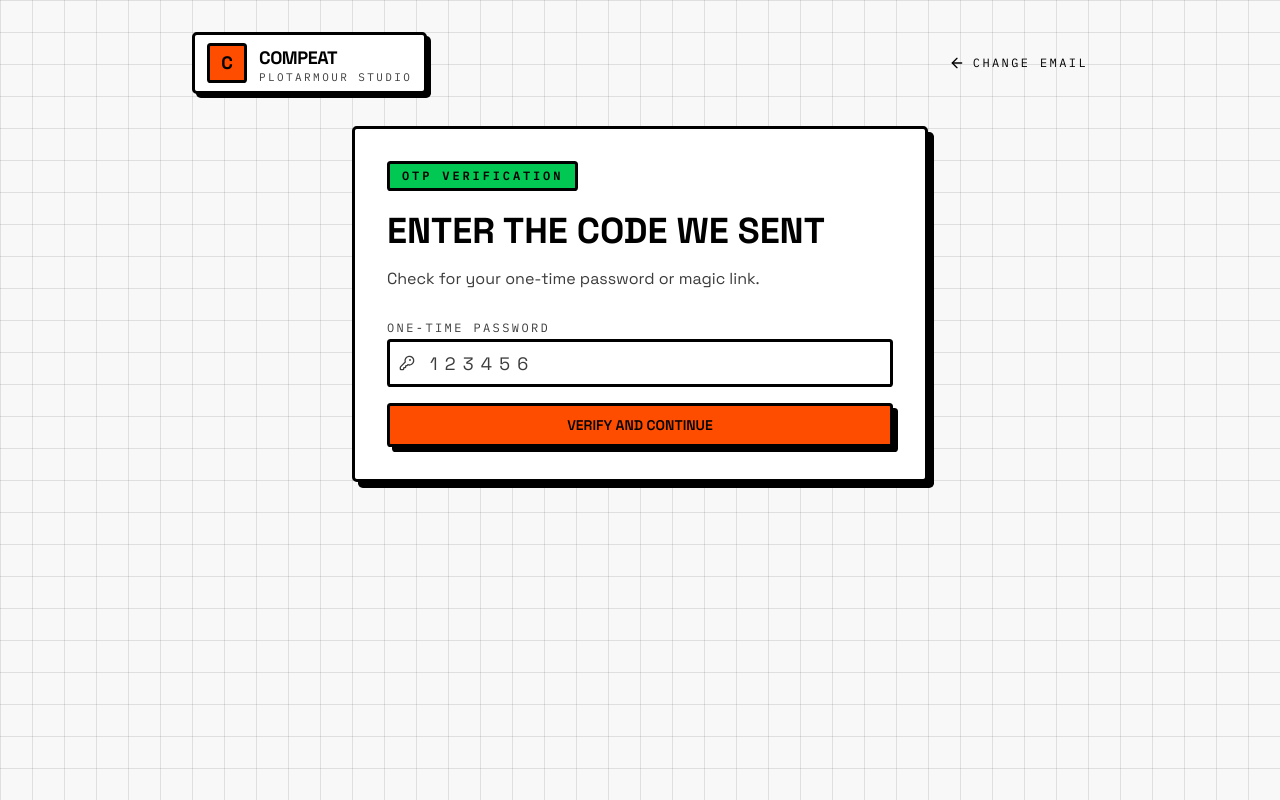
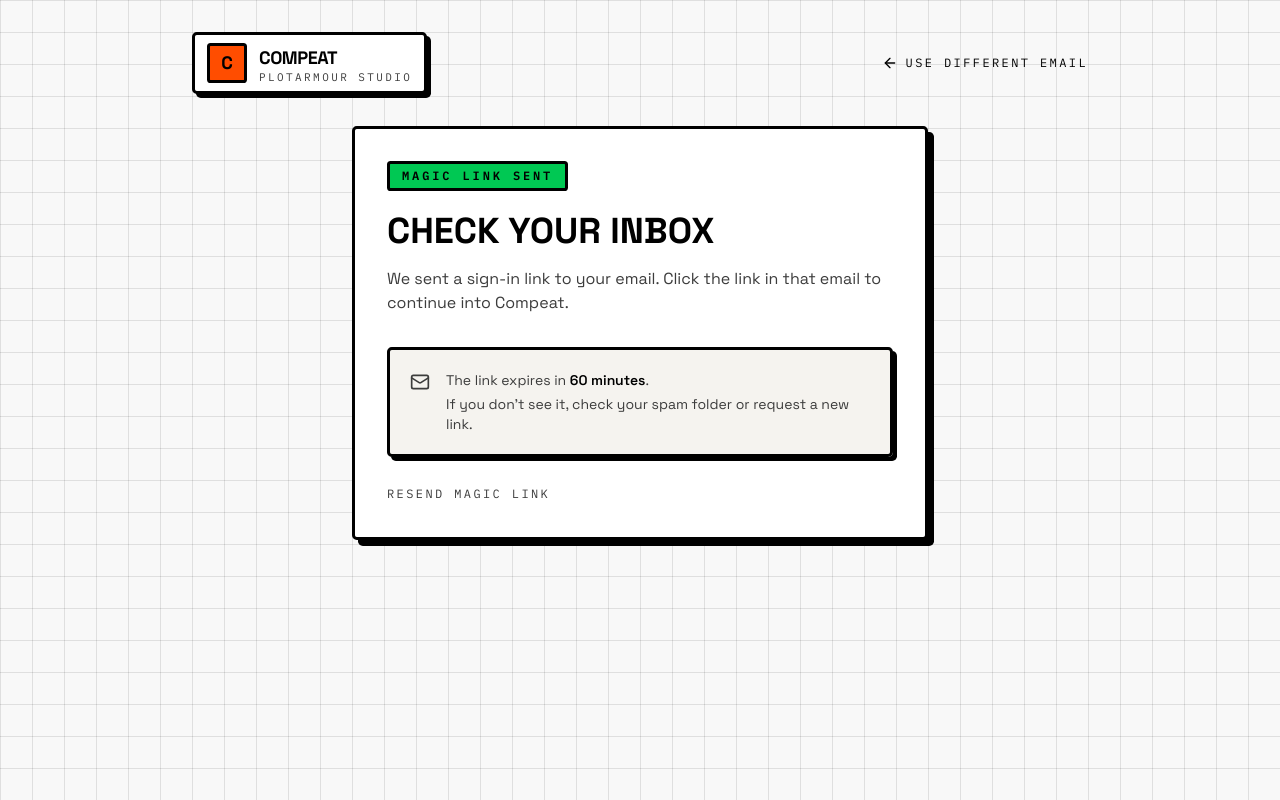
Before and after one commit to DivyomSharma/compeat, a Next.js app: page /auth/verify in a window 1280 px wide. Built offline with nearby package versions, Linux system fonts and the light colour scheme.

Commit message:
feat: switch auth from OTP code entry to magic link — remove verify form, add check-inbox page

```diff
--- a/app/auth/sign-in/page.tsx
+++ b/app/auth/sign-in/page.tsx
@@ -2,7 +2,7 @@
 import Link from "next/link";
 
 import { BrandMark } from "@/components/layout/brand-mark";
-import { RequestOtpForm } from "@/features/auth/components/request-otp-form";
+import { MagicLinkForm } from "@/features/auth/components/magic-link-form";
 
 export default async function SignInPage({
   searchParams,
@@ -29,11 +29,11 @@
           <section className="neo-card p-6 md:p-8">
             <div className="neo-kicker">Student + organizer auth</div>
             <h1 className="mt-5 font-heading text-4xl font-black uppercase">
-              Sign in with email OTP
+              Sign in with a magic link
             </h1>
             <p className="mt-4 max-w-xl text-muted-foreground">
-              No password fatigue. Enter your campus email, receive a one-time
-              code, and continue into your institution workspace.
+              No passwords. Enter your campus email and we&apos;ll send a secure
+              one-click link straight to your inbox.
             </p>
           </section>
 
@@ -42,10 +42,10 @@
               Continue to Compeat
             </h2>
             <p className="mt-2 text-sm text-muted-foreground">
-              We&apos;ll send a one-time password to your inbox.
+              We&apos;ll email you a link — no code to copy.
             </p>
             <div className="mt-6">
-              <RequestOtpForm next={next} />
+              <MagicLinkForm next={next} />
             </div>
           </section>
         </div>
--- a/app/auth/verify/page.tsx
+++ b/app/auth/verify/page.tsx
@@ -1,15 +1,14 @@
-import { ArrowLeft } from "lucide-react";
+import { ArrowLeft, Mail } from "lucide-react";
 import Link from "next/link";
 
 import { BrandMark } from "@/components/layout/brand-mark";
-import { VerifyOtpForm } from "@/features/auth/components/verify-otp-form";
 
 export default async function VerifyPage({
   searchParams,
 }: {
-  searchParams: Promise<{ email?: string; next?: string }>;
+  searchParams: Promise<{ email?: string }>;
 }) {
-  const { email = "", next } = await searchParams;
+  const { email = "" } = await searchParams;
 
   return (
     <div className="min-h-screen px-4 py-8 md:px-6">
@@ -21,21 +20,40 @@
             className="inline-flex items-center gap-2 font-mono text-xs uppercase tracking-[0.2em]"
           >
             <ArrowLeft className="size-4" />
-            Change email
+            Use different email
           </Link>
         </div>
 
         <section className="neo-card mx-auto max-w-xl p-6 md:p-8">
-          <div className="neo-kicker">OTP verification</div>
+          <div className="neo-kicker">Magic link sent</div>
           <h1 className="mt-5 font-heading text-4xl font-black uppercase">
-            Enter the code we sent
+            Check your inbox
           </h1>
           <p className="mt-4 text-muted-foreground">
-            Check <span className="font-semibold text-foreground">{email}</span>{" "}
-            for your one-time password or magic link.
+            We sent a sign-in link to{" "}
+            {email ? (
+              <span className="font-semibold text-foreground">{email}</span>
+            ) : (
+              "your email"
+            )}
+            . Click the link in that email to continue into Compeat.
           </p>
+
+          <div className="mt-8 neo-panel flex items-start gap-4 p-5">
+            <Mail className="mt-0.5 size-5 shrink-0 text-muted-foreground" />
+            <div className="text-sm text-muted-foreground space-y-1">
+              <p>The link expires in <span className="font-semibold text-foreground">60 minutes</span>.</p>
+              <p>If you don&apos;t see it, check your spam folder or request a new link.</p>
+            </div>
+          </div>
+
           <div className="mt-6">
-            <VerifyOtpForm email={email} next={next} />
+            <Link
+              href="/auth/sign-in"
+              className="font-mono text-xs uppercase tracking-[0.2em] text-muted-foreground underline-offset-4 hover:text-foreground hover:underline"
+            >
+              Resend magic link
+            </Link>
           </div>
         </section>
       </div>
--- a/features/auth/actions.ts
+++ b/features/auth/actions.ts
@@ -13,13 +13,7 @@
   next: z.string().optional(),
 });
 
-const verifySchema = z.object({
-  email: z.string().email(),
-  token: z.string().min(6, "Enter the 6-digit OTP code."),
-  next: z.string().optional(),
-});
-
-export async function requestOtpAction(
+export async function sendMagicLinkAction(
   _previousState: ActionState,
   formData: FormData
 ): Promise<ActionState> {
@@ -44,13 +38,14 @@
 
   const supabase = await createServerSupabaseClient();
   const headerStore = await headers();
-  const nextUrl = headerStore.get("origin") ?? getSiteUrl();
+  const origin = headerStore.get("origin") ?? getSiteUrl();
 
   const { error } = await supabase.auth.signInWithOtp({
     email: parsed.data.email,
     options: {
       shouldCreateUser: true,
-      emailRedirectTo: `${nextUrl}/auth/callback`,
+      // Magic link — Supabase sends a clickable link, NOT a 6-digit code
+      emailRedirectTo: `${origin}/auth/callback`,
     },
   });
 
@@ -61,56 +56,10 @@
     };
   }
 
-  const destination = new URLSearchParams({
-    email: parsed.data.email,
-  });
-
-  if (parsed.data.next) {
-    destination.set("next", parsed.data.next);
-  }
+  const destination = new URLSearchParams({ email: parsed.data.email });
+  if (parsed.data.next) destination.set("next", parsed.data.next);
 
   redirect(`/auth/verify?${destination.toString()}`);
-}
-
-export async function verifyOtpAction(
-  _previousState: ActionState,
-  formData: FormData
-): Promise<ActionState> {
-  const parsed = verifySchema.safeParse({
-    email: formData.get("email"),
-    token: formData.get("token"),
-    next: formData.get("next") || undefined,
-  });
-
-  if (!parsed.success) {
-    return {
-      success: false,
-      message: parsed.error.issues[0]?.message ?? "Enter a valid OTP code.",
-    };
-  }
-
-  if (!isSupabaseConfigured()) {
-    return {
-      success: false,
-      message: "Add your Supabase environment variables before using auth.",
-    };
-  }
-
-  const supabase = await createServerSupabaseClient();
-  const { error } = await supabase.auth.verifyOtp({
-    email: parsed.data.email,
-    token: parsed.data.token,
-    type: "email",
-  });
-
-  if (error) {
-    return {
-      success: false,
-      message: error.message,
-    };
-  }
-
-  redirect(parsed.data.next || "/dashboard");
 }
 
 export async function signOutAction() {
--- a/features/auth/components/request-otp-form.tsx
+++ b/features/auth/components/magic-link-form.tsx
@@ -10,7 +10,7 @@
 import { Button } from "@/components/ui/button";
 import { Input } from "@/components/ui/input";
 import { initialActionState } from "@/lib/action-state";
-import { requestOtpAction } from "@/features/auth/actions";
+import { sendMagicLinkAction } from "@/features/auth/actions";
 
 const formSchema = z.object({
   email: z.string().email("Enter a valid institutional email address."),
@@ -18,24 +18,18 @@
 
 type FormValues = z.infer<typeof formSchema>;
 
-export function RequestOtpForm({ next }: { next?: string }) {
-  const [state, formAction] = useActionState(requestOtpAction, initialActionState);
+export function MagicLinkForm({ next }: { next?: string }) {
+  const [state, formAction] = useActionState(sendMagicLinkAction, initialActionState);
   const [isPending, startTransition] = useTransition();
   const form = useForm<FormValues>({
     resolver: zodResolver(formSchema),
-    defaultValues: {
-      email: "",
-    },
+    defaultValues: { email: "" },
   });
 
   const onSubmit = form.handleSubmit((values) => {
     const data = new FormData();
     data.set("email", values.email);
-
-    if (next) {
-      data.set("next", next);
-    }
-
+    if (next) data.set("next", next);
     startTransition(() => formAction(data));
   });
 
@@ -69,8 +63,8 @@
       <FormMessage message={state.message} success={state.success} />
 
       <Button type="submit" className="w-full" disabled={isPending}>
-        {isPending ? <LoaderCircle className="animate-spin" /> : null}
-        Send OTP
+        {isPending ? <LoaderCircle className="animate-spin" /> : <Mail />}
+        Send magic link
       </Button>
     </form>
   );
--- a/features/auth/components/verify-otp-form.tsx
+++ /dev/null
@@ -1,84 +0,0 @@
-"use client";
-
-import { zodResolver } from "@hookform/resolvers/zod";
-import { KeyRound, LoaderCircle } from "lucide-react";
-import { useActionState, useTransition } from "react";
-import { useForm } from "react-hook-form";
-import { z } from "zod";
-
-import { FormMessage } from "@/components/shared/form-message";
-import { Button } from "@/components/ui/button";
-import { Input } from "@/components/ui/input";
-import { initialActionState } from "@/lib/action-state";
-import { verifyOtpAction } from "@/features/auth/actions";
-
-const formSchema = z.object({
-  token: z.string().min(6, "Enter the 6-digit OTP code."),
-});
-
-type FormValues = z.infer<typeof formSchema>;
-
-export function VerifyOtpForm({
-  email,
-  next,
-}: {
-  email: string;
-  next?: string;
-}) {
-  const [state, formAction] = useActionState(verifyOtpAction, initialActionState);
-  const [isPending, startTransition] = useTransition();
-  const form = useForm<FormValues>({
-    resolver: zodResolver(formSchema),
-    defaultValues: {
-      token: "",
-    },
-  });
-
-  const onSubmit = form.handleSubmit((values) => {
-    const data = new FormData();
-    data.set("email", email);
-    data.set("token", values.token);
-
-    if (next) {
-      data.set("next", next);
-    }
-
-    startTransition(() => formAction(data));
-  });
-
-  return (
-    <form onSubmit={onSubmit} className="space-y-4">
-      <div className="space-y-2">
-        <label
-          htmlFor="token"
-          className="font-mono text-xs uppercase tracking-[0.2em] text-muted-foreground"
-        >
-          One-time password
-        </label>
-        <div className="relative">
-          <KeyRound className="pointer-events-none absolute top-1/2 left-3 size-4 -translate-y-1/2 text-muted-foreground" />
-          <Input
-            id="token"
-            inputMode="numeric"
-            maxLength={6}
-            placeholder="123456"
-            className="pl-10 text-lg tracking-[0.4em]"
-            {...form.register("token")}
-          />
-        </div>
-        {form.formState.errors.token ? (
-          <p className="text-sm text-destructive">
-            {form.formState.errors.token.message}
-          </p>
-        ) : null}
-      </div>
-
-      <FormMessage message={state.message} success={state.success} />
-
-      <Button type="submit" className="w-full" disabled={isPending}>
-        {isPending ? <LoaderCircle className="animate-spin" /> : null}
-        Verify and continue
-      </Button>
-    </form>
-  );
-}
```
